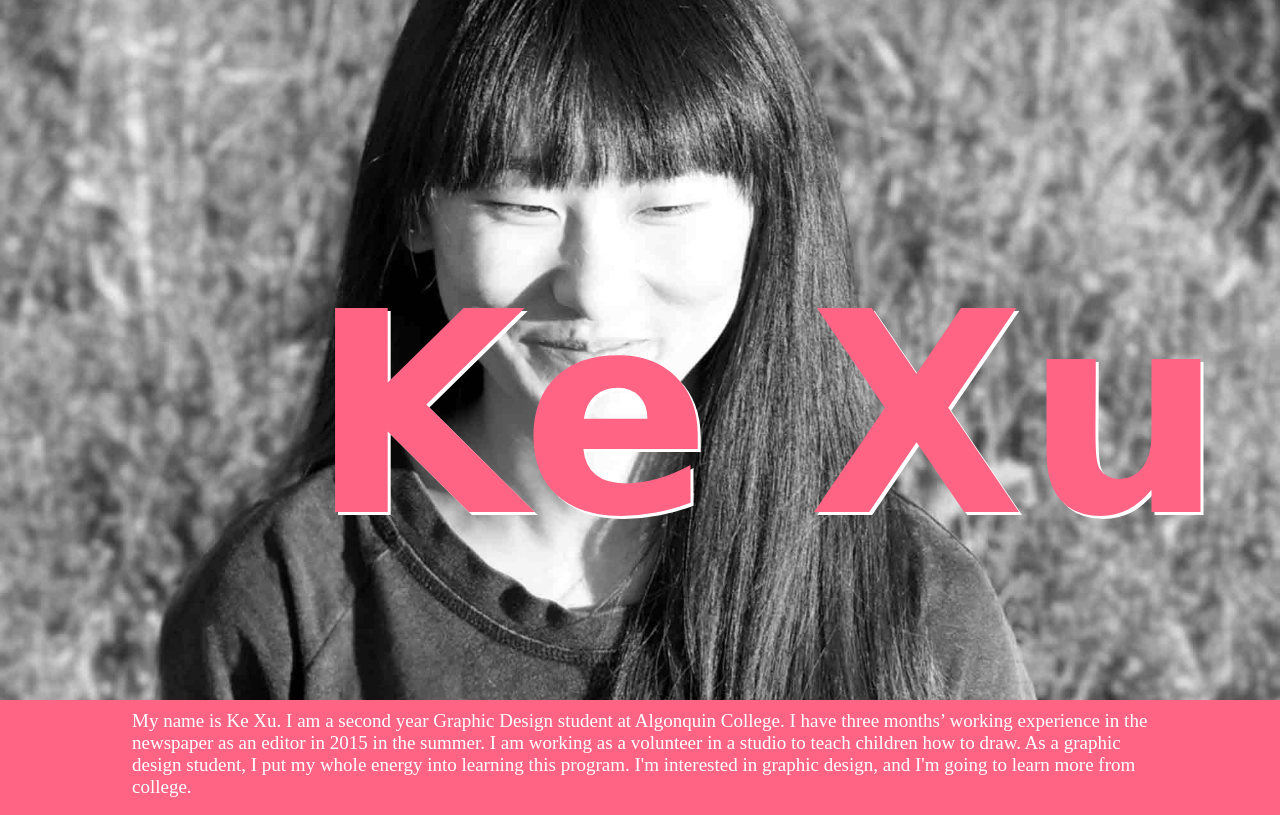
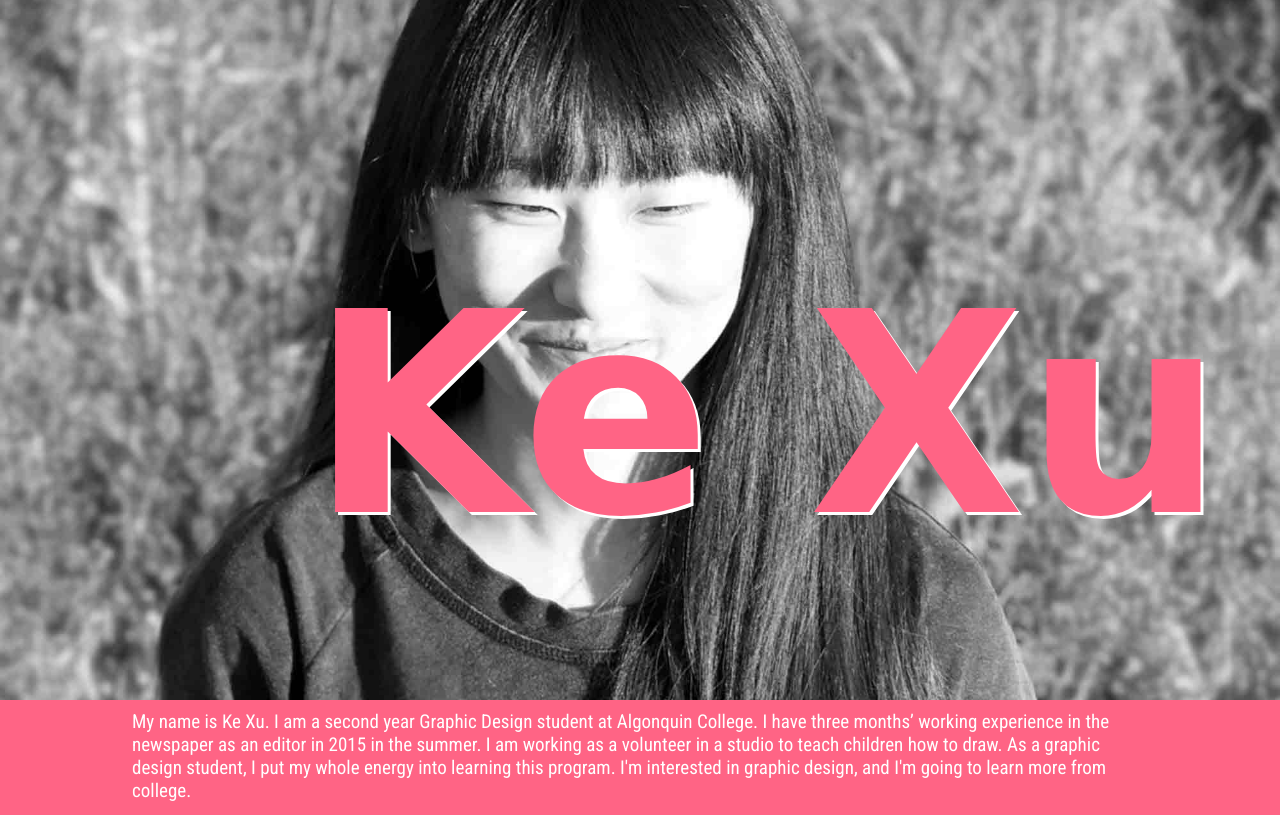
Before and after one commit to xuke918/dsn1675-project-1, a plain HTML site: page index.html in a window 1280 px wide. Shown: the top 815 px of the page. Drawn offline with Linux system fonts and the light colour scheme.

Commit message:
Fixed the font family.

```diff
--- a/css/main.css
+++ b/css/main.css
@@ -28,7 +28,7 @@ body {
 }
 
 p {
-  font-family: 'Roboto Condensed', sans-serif bold;
+  font-family: 'Roboto Condensed', sans-serif;
   margin: 0;
   padding: 10px 10px;
   font-size: 16px;
```
